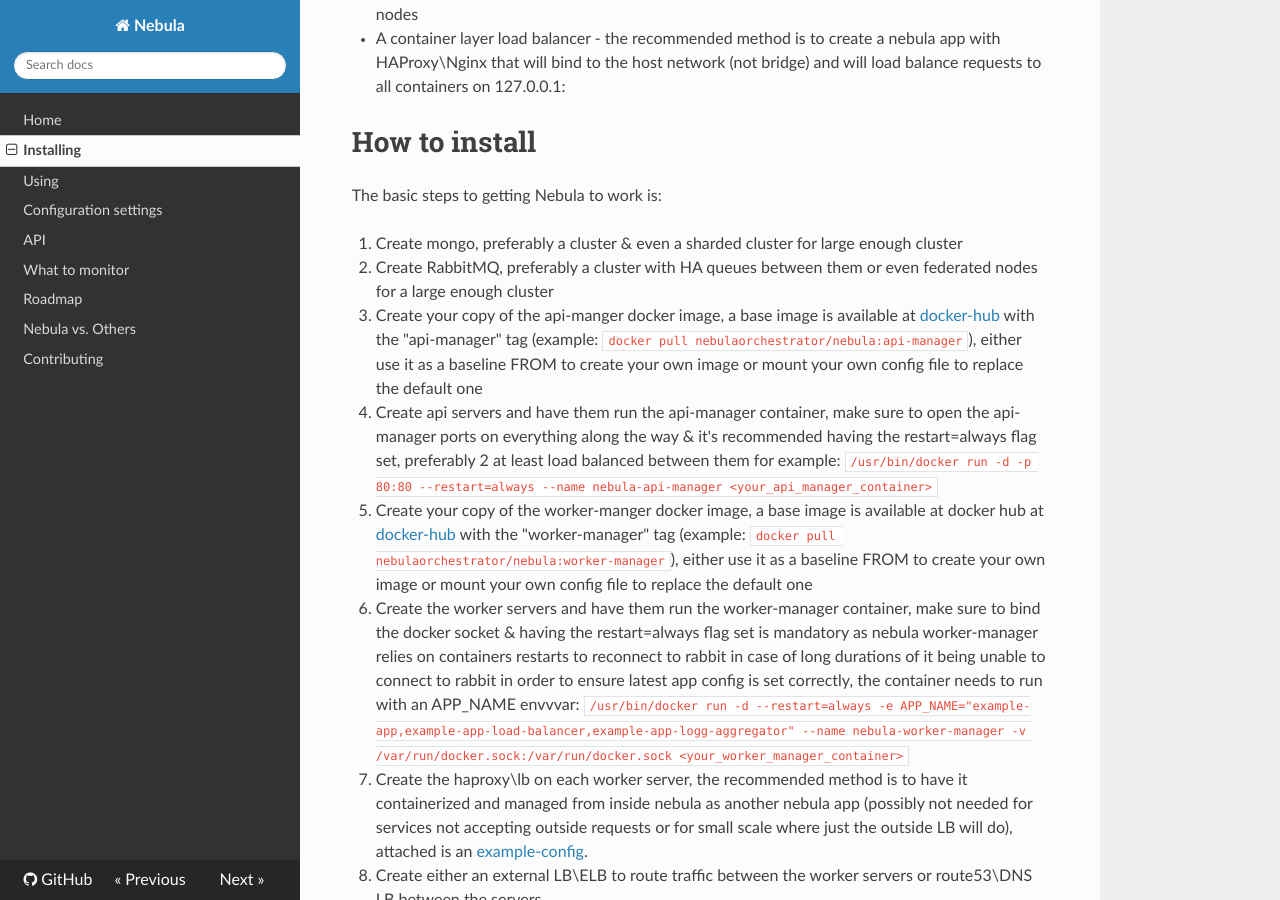
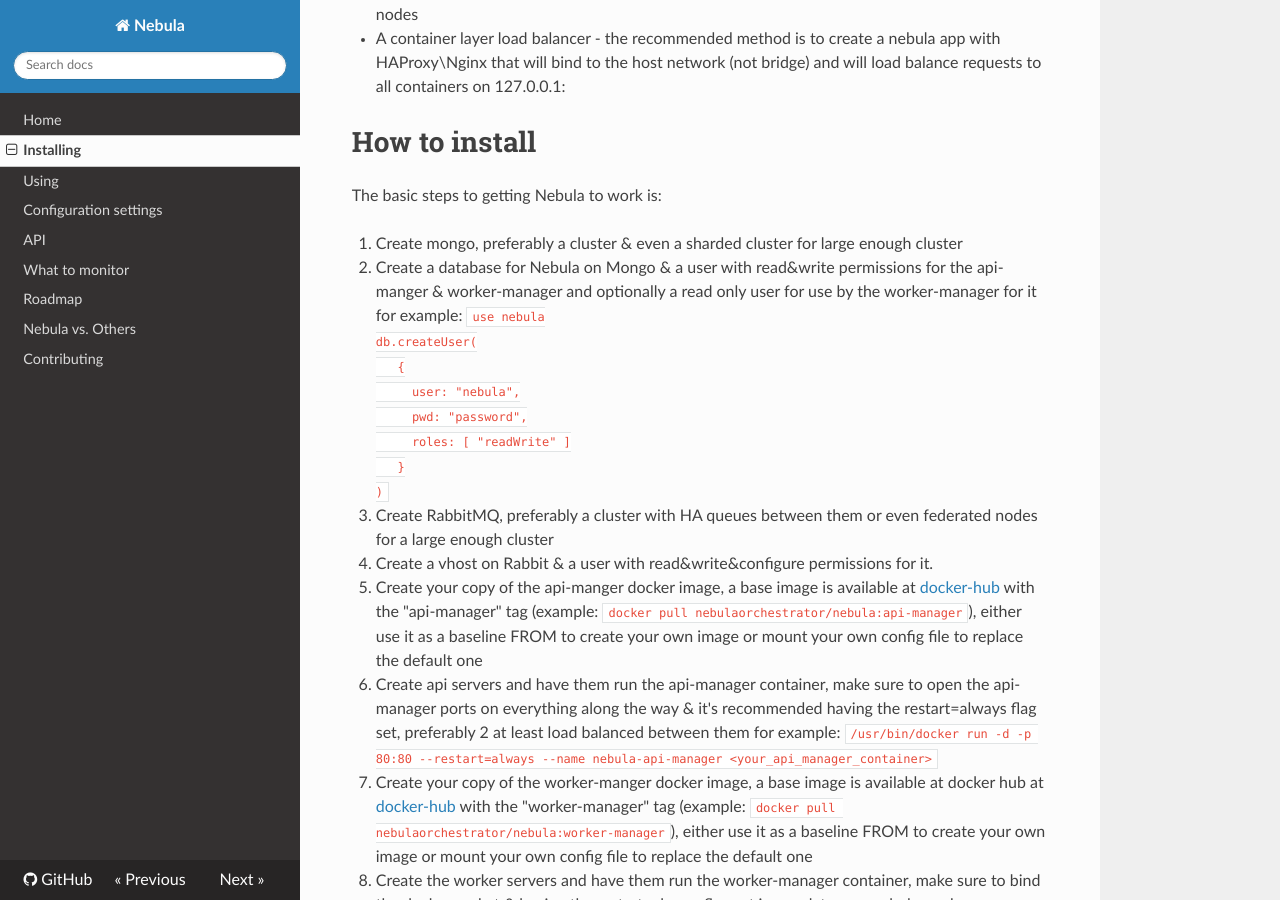
Before and after one commit to nebula-orchestrator/docs, an MkDocs documentation site: the page built from docs/install.md, in a window 1280 px wide and 900 px high, scrolled down 613 px. Built offline with MkDocs 1.6.1, drawn with Linux system fonts in a browser that asks for light colours; nearby versions of some CDN libraries; old or Windows-style settings are respelled for this version of MkDocs.

Commit message:
install steps making it clear that mongo & rabbit users and database creations are to be made by enduser

```diff
--- a/docs/install.md
+++ b/docs/install.md
@@ -17,13 +17,25 @@
 The basic steps to getting Nebula to work is:
 
 1. Create mongo, preferably a cluster & even a sharded cluster for large enough cluster
-2. Create RabbitMQ, preferably a cluster with HA queues between them or even federated nodes for a large enough cluster
-3. Create your copy of the api-manger docker image, a base image is available at [docker-hub](https://hub.docker.com/r/nebulaorchestrator/api/) with the "api-manager" tag (example: `docker pull nebulaorchestrator/nebula:api-manager`), either use it as a baseline FROM to create your own image or mount your own config file to replace the default one
-4. Create api servers and have them run the api-manager container, make sure to open the api-manager ports on everything along the way & it's recommended having the restart=always flag set, preferably 2 at least load balanced between them for example:
+2. Create a database for Nebula on Mongo & a user with read&write permissions for the api-manger & worker-manager and optionally a read only user for use by the worker-manager for it for example:
+`
+use nebula
+db.createUser(
+   {
+     user: "nebula",
+     pwd: "password",
+     roles: [ "readWrite" ]
+   }
+)
+`
+3. Create RabbitMQ, preferably a cluster with HA queues between them or even federated nodes for a large enough cluster
+4. Create a vhost on Rabbit & a user with read&write&configure permissions for it.
+5. Create your copy of the api-manger docker image, a base image is available at [docker-hub](https://hub.docker.com/r/nebulaorchestrator/api/) with the "api-manager" tag (example: `docker pull nebulaorchestrator/nebula:api-manager`), either use it as a baseline FROM to create your own image or mount your own config file to replace the default one
+6. Create api servers and have them run the api-manager container, make sure to open the api-manager ports on everything along the way & it's recommended having the restart=always flag set, preferably 2 at least load balanced between them for example:
  `/usr/bin/docker run -d -p 80:80 --restart=always --name nebula-api-manager <your_api_manager_container>`
-5. Create your copy of the worker-manger docker image, a base image is available at docker hub at [docker-hub](https://hub.docker.com/r/nebulaorchestrator/worker/) with the "worker-manager" tag (example: `docker pull nebulaorchestrator/nebula:worker-manager`), either use it as a baseline FROM to create your own image or mount your own config file to replace the default one
-6. Create the worker servers and have them run the worker-manager container, make sure to bind the docker socket & having the restart=always flag set is mandatory as nebula worker-manager relies on containers restarts to reconnect to rabbit in case of long durations of it being unable to connect to rabbit in order to ensure latest app config is set correctly, the container needs to run with an APP_NAME envvvar:
+7. Create your copy of the worker-manger docker image, a base image is available at docker hub at [docker-hub](https://hub.docker.com/r/nebulaorchestrator/worker/) with the "worker-manager" tag (example: `docker pull nebulaorchestrator/nebula:worker-manager`), either use it as a baseline FROM to create your own image or mount your own config file to replace the default one
+8. Create the worker servers and have them run the worker-manager container, make sure to bind the docker socket & having the restart=always flag set is mandatory as nebula worker-manager relies on containers restarts to reconnect to rabbit in case of long durations of it being unable to connect to rabbit in order to ensure latest app config is set correctly, the container needs to run with an APP_NAME envvvar:
  `/usr/bin/docker run -d --restart=always -e APP_NAME="example-app,example-app-load-balancer,example-app-logg-aggregator" --name nebula-worker-manager -v /var/run/docker.sock:/var/run/docker.sock <your_worker_manager_container>`
-7. Create the haproxy\lb on each worker server, the recommended method is to have it containerized and managed from inside nebula as another nebula app (possibly not needed for services not accepting outside requests or for small scale where just the outside LB will do), attached is an [example-config](https://github.com/nebula-orchestrator/nebula/blob/master/docs/haproxy.cfg).
-8. Create either an external LB\ELB to route traffic between the worker servers or route53\DNS LB between the servers.
-9. Create the apps using the nebula API using the same APP_NAME as those you passed to the worker-manager
+9. Create the haproxy\lb on each worker server, the recommended method is to have it containerized and managed from inside nebula as another nebula app (possibly not needed for services not accepting outside requests or for small scale where just the outside LB will do), attached is an [example-config](https://github.com/nebula-orchestrator/nebula/blob/master/docs/haproxy.cfg).
+10. Create either an external LB\ELB to route traffic between the worker servers or route53\DNS LB between the servers.
+11. Create the apps using the nebula API using the same APP_NAME as those you passed to the worker-manager
```
